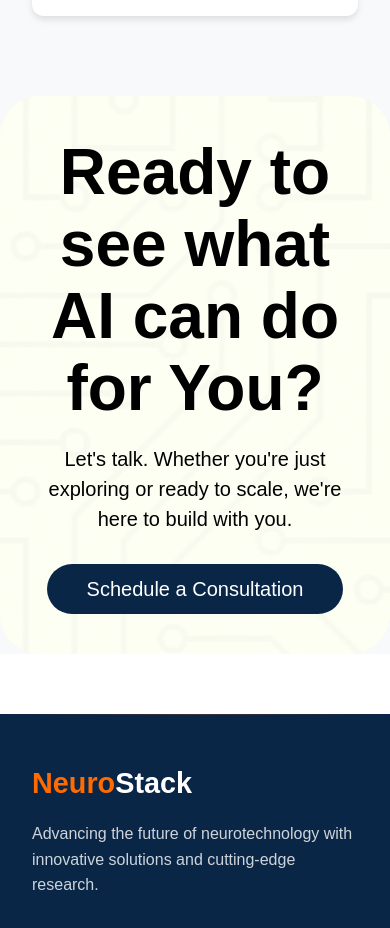
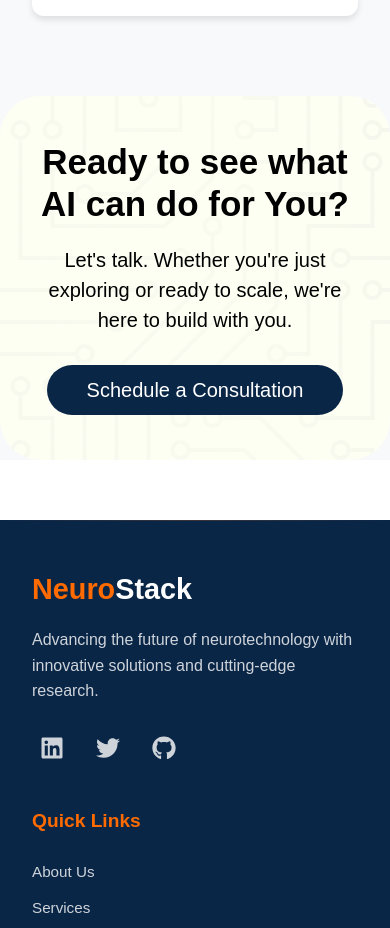
Before and after one commit to mithilesh042006/neuro_web, a React (Vite) app: page /services in a window 390 px wide. Shown: the part 4680-5608 px from the top of the page. Built offline with nearby package versions, Linux system fonts and the light colour scheme.

Commit message:
service and product MV done

```diff
--- a/src/pages/Home.jsx
+++ b/src/pages/Home.jsx
@@ -631,7 +631,7 @@
           position: 'relative',
           textAlign: 'center',
           color: 'black',
-          fontSize: isMobile ? '40px' : '64px',
+          fontSize: isMobile ? '35px' : '64px',
           fontWeight: '700',
           lineHeight: '72px',
           margin: '0 0 20px',
--- a/src/pages/Products.jsx
+++ b/src/pages/Products.jsx
@@ -272,7 +272,7 @@
       top: isMobile ? 'auto' : '66px',
       textAlign: 'center',
       color: 'black',
-      fontSize: isMobile ? '28px' : '48px',
+      fontSize: isMobile ? '30px' : '48px',
       fontWeight: '700',
       lineHeight: isMobile ? '40px' : '72px',
       margin: isMobile ? '0 0 20px' : '0',
--- a/src/pages/Services.jsx
+++ b/src/pages/Services.jsx
@@ -1,9 +1,20 @@
 import { motion } from 'framer-motion';
+import { useState, useEffect } from 'react';
 import { Link } from 'react-router-dom';
 import { FaRobot, FaDatabase, FaPaintBrush, FaEye, FaLanguage, FaFlask, FaLaptopCode, FaPalette, FaPencilAlt } from 'react-icons/fa';
 import book from "../Assets/Frame3.png";
 
 function Services() {
+  const [isMobile, setIsMobile] = useState(window.innerWidth <= 768);
+
+  useEffect(() => {
+    const handleResize = () => {
+      setIsMobile(window.innerWidth <= 768);
+    };
+
+    window.addEventListener('resize', handleResize);
+    return () => window.removeEventListener('resize', handleResize);
+  }, []);
   const services = [
     {
       id: 'agentic-ai',
@@ -230,9 +241,9 @@
           position: 'relative',
           textAlign: 'center',
           color: 'black',
-          fontSize: '64px',
+          fontSize: isMobile ? '35px' : '64px',
           fontWeight: '700',
-          lineHeight: '72px',
+          lineHeight: isMobile ? '42px' : '72px',
           margin: '0 0 20px',
           padding: '0 10px',
         }}>
```
